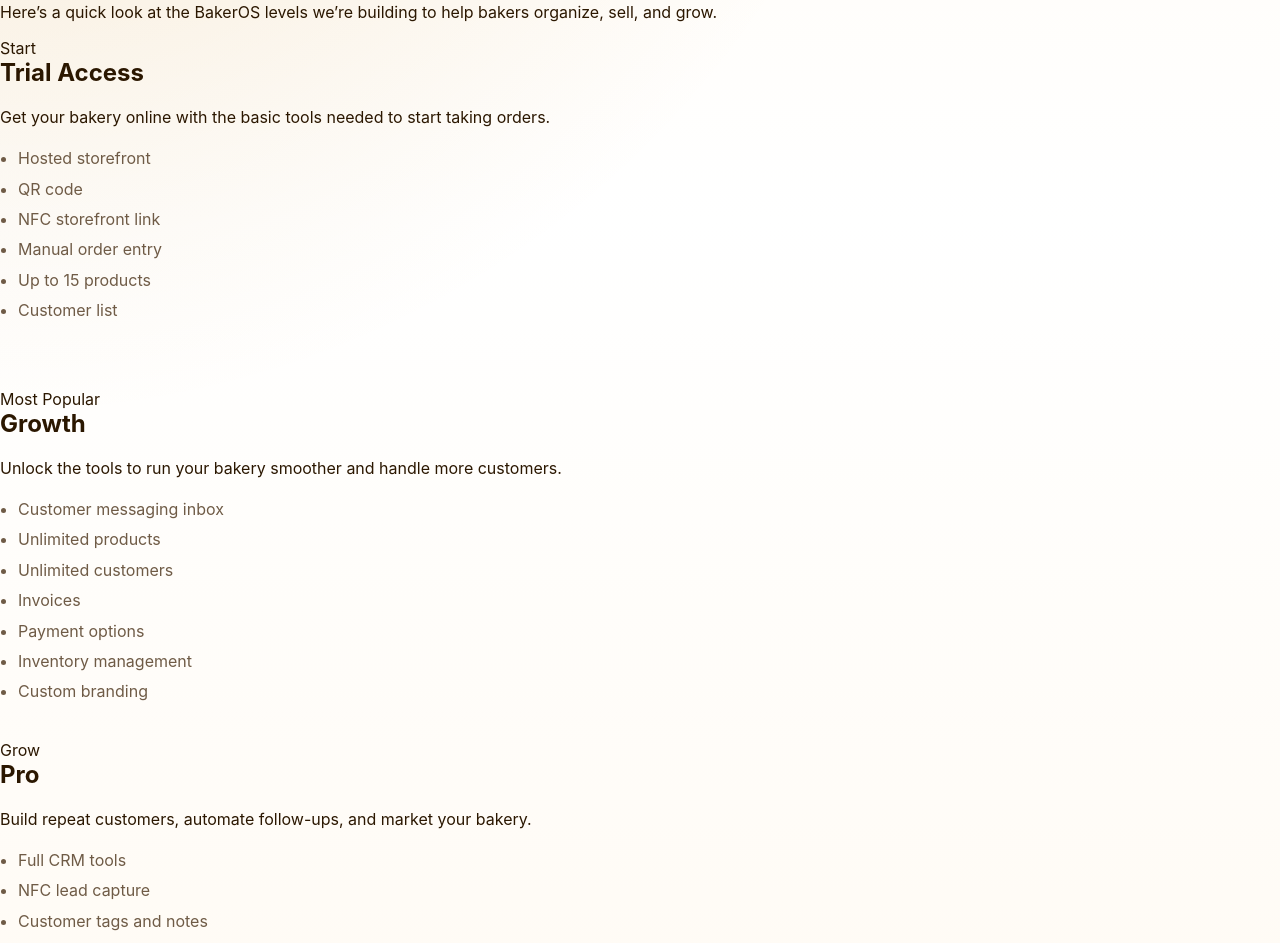
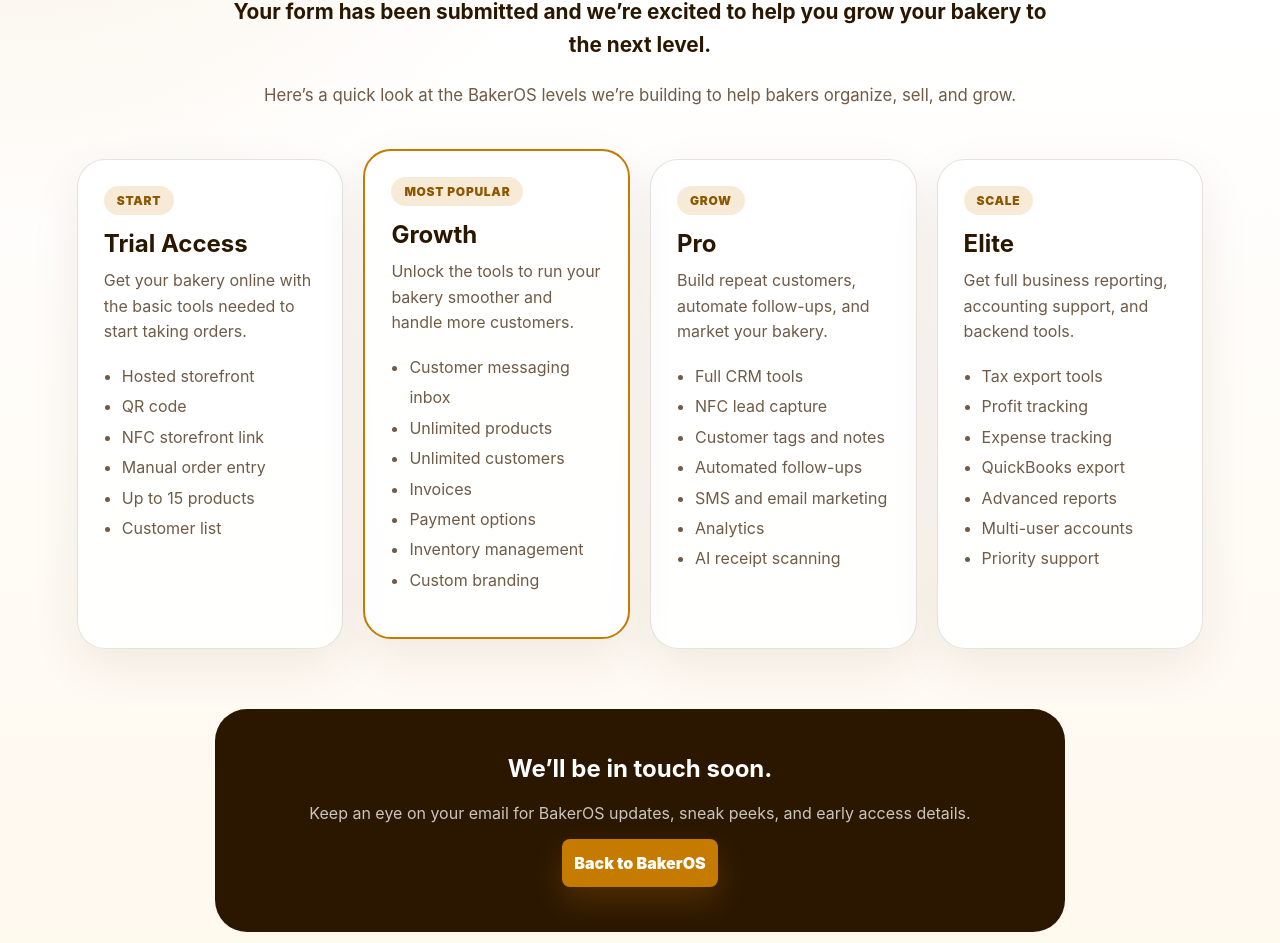
Before and after one commit to soulek001-hue/BakerOS-site, a plain HTML site: page thank-you/index.html in a window 1280 px wide. Shown: the part 509-1452 px from the top of the page. Drawn offline with Linux system fonts and the light colour scheme.

Commit message:
Update style.css

```diff
--- a/style.css
+++ b/style.css
@@ -131,3 +131,111 @@ ul { padding-left: 18px; color: var(--muted); line-height: 1.9; min-height: 230p
   cursor: pointer;
   font-size: 16px;
 }
+.thankyou-page {
+  padding: 50px 6%;
+}
+
+.thankyou-hero {
+  max-width: 850px;
+  margin: 0 auto 50px;
+  text-align: center;
+}
+
+.thankyou-hero h1 {
+  font-size: clamp(3rem, 7vw, 5.5rem);
+  margin-bottom: 16px;
+}
+
+.thankyou-message {
+  font-size: 1.3rem;
+  color: var(--ink);
+  line-height: 1.6;
+  font-weight: 700;
+}
+
+.thankyou-subtext {
+  color: var(--muted);
+  font-size: 1.05rem;
+  line-height: 1.6;
+}
+
+.level-grid {
+  display: grid;
+  grid-template-columns: repeat(4, 1fr);
+  gap: 20px;
+  max-width: 1250px;
+  margin: 0 auto;
+}
+
+.level-card {
+  background: rgba(255,255,255,0.9);
+  border: 1px solid var(--border);
+  border-radius: 28px;
+  padding: 26px;
+  box-shadow: 0 18px 50px rgba(69, 38, 0, 0.08);
+}
+
+.level-card.featured {
+  border: 2px solid var(--gold);
+  transform: translateY(-10px);
+}
+
+.level-tag {
+  display: inline-flex;
+  background: var(--cream-2);
+  color: var(--gold-dark);
+  padding: 7px 13px;
+  border-radius: 999px;
+  font-size: 0.75rem;
+  font-weight: 900;
+  margin-bottom: 14px;
+  text-transform: uppercase;
+  letter-spacing: 0.06em;
+}
+
+.level-card h2 {
+  margin-bottom: 10px;
+}
+
+.level-card p {
+  color: var(--muted);
+  line-height: 1.6;
+}
+
+.level-card ul {
+  min-height: auto;
+}
+
+.thankyou-cta {
+  max-width: 850px;
+  margin: 60px auto 0;
+  padding: 45px 30px;
+  text-align: center;
+  background: var(--ink);
+  color: white;
+  border-radius: 32px;
+}
+
+.thankyou-cta p {
+  color: rgba(255,255,255,0.75);
+}
+
+@media (max-width: 980px) {
+  .level-grid {
+    grid-template-columns: repeat(2, 1fr);
+  }
+
+  .level-card.featured {
+    transform: none;
+  }
+}
+
+@media (max-width: 640px) {
+  .level-grid {
+    grid-template-columns: 1fr;
+  }
+
+  .thankyou-page {
+    padding: 35px 4%;
+  }
+}
```
